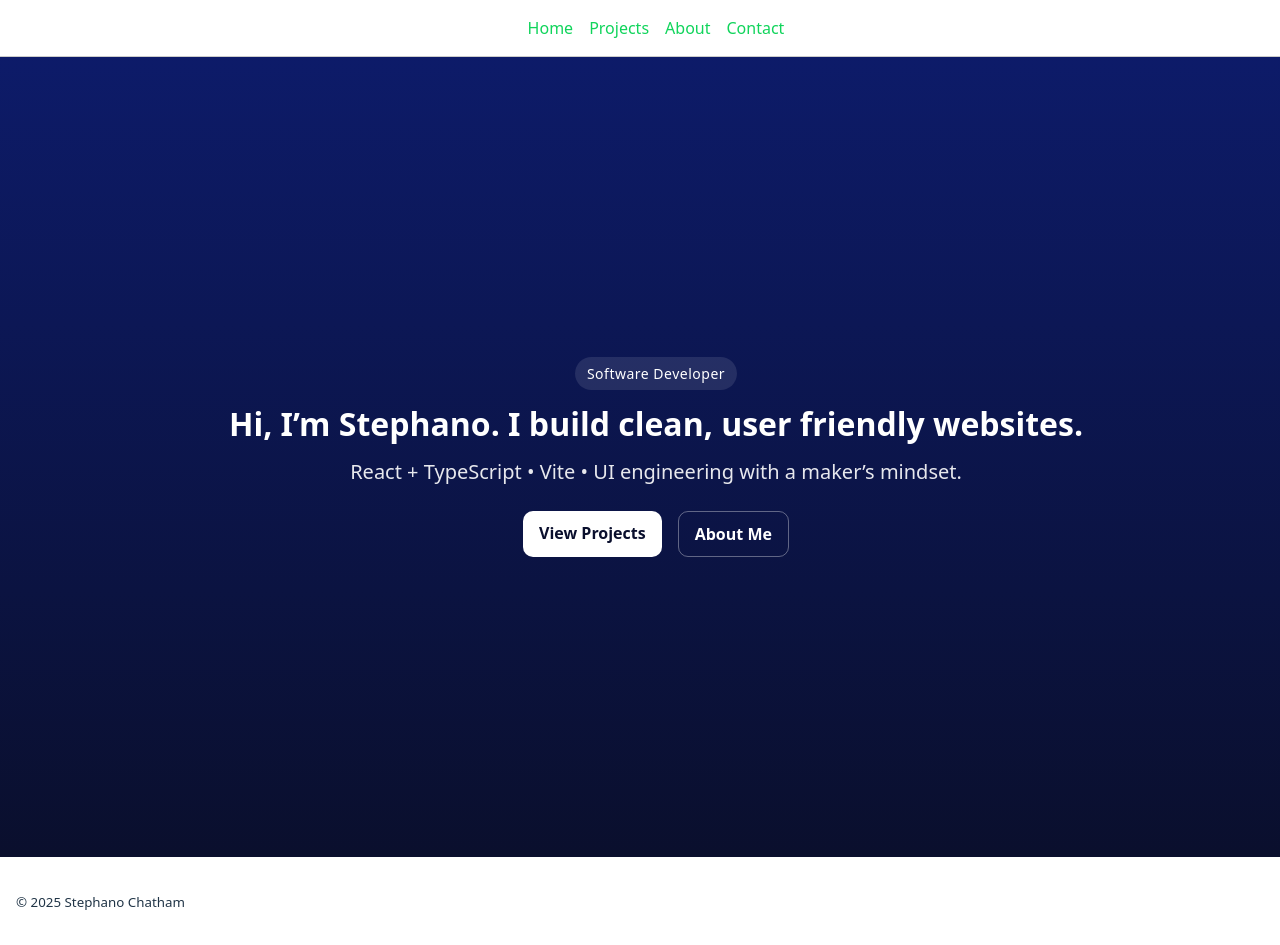
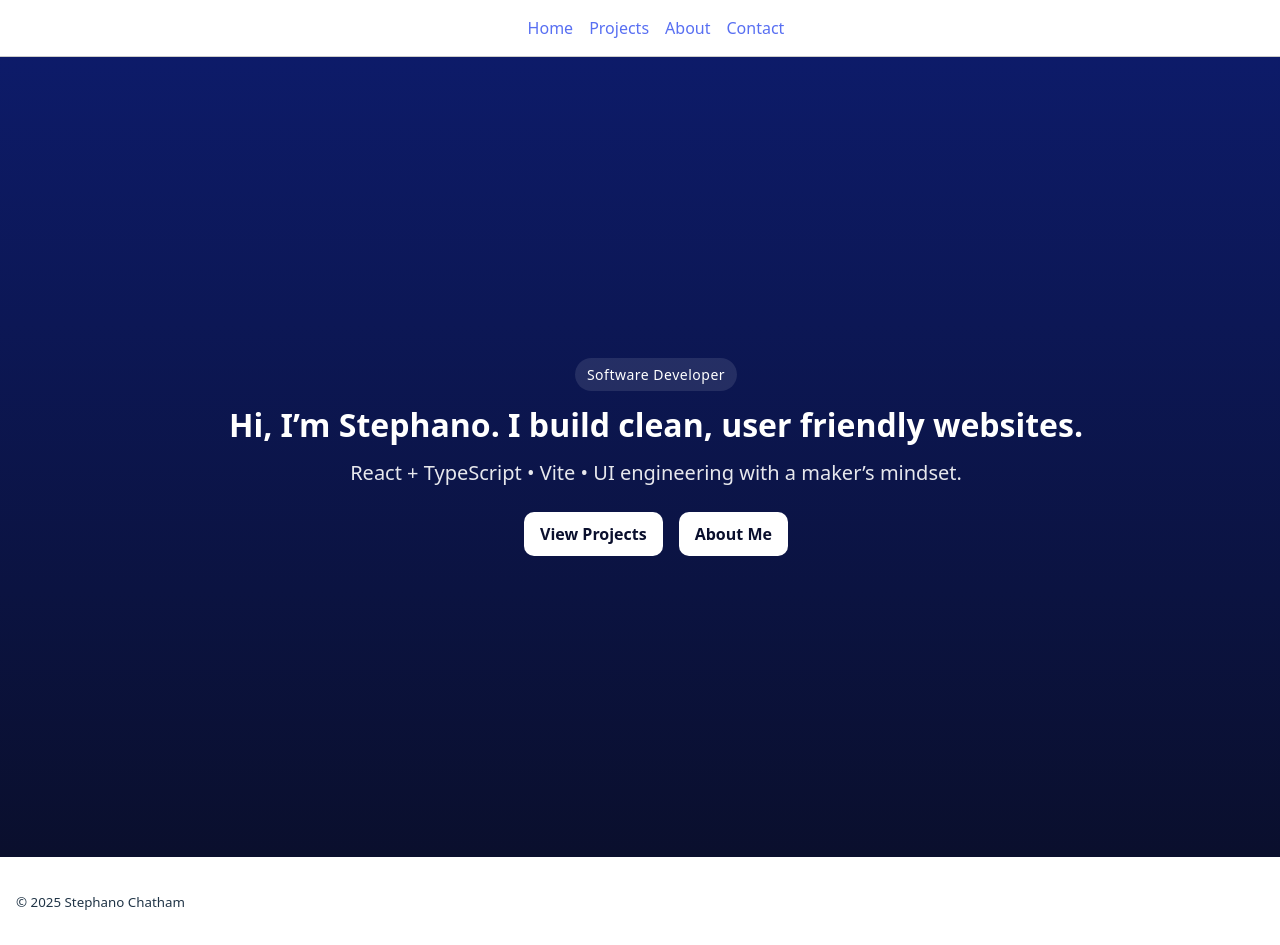
Before and after one commit to ChatCustoms/Portfolio_website, a React (Vite) app: page / in a window 1280 px wide. Shown: the top 945 px of the page. Built offline with nearby package versions, Linux system fonts and the light colour scheme.

Commit message:
Updated the css for the home page.

```diff
--- a/src/index.css
+++ b/src/index.css
@@ -17,11 +17,11 @@
 
 a {
   font-weight: 500;
-  color: #10d45b;
+  color: #586ff2;
   text-decoration: inherit;
 }
 a:hover {
-  color: #535bf2;
+  color: #babdf1;
 }
 
 body {
--- a/src/sections/header/Header.jsx
+++ b/src/sections/header/Header.jsx
@@ -15,7 +15,7 @@ export default function Header() {
           <a className="button" href="/projects">
             View Projects
           </a>
-          <a className="button-ghost" href="/about">
+          <a className="button" href="/about">
             About Me
           </a>
         </div>
```
